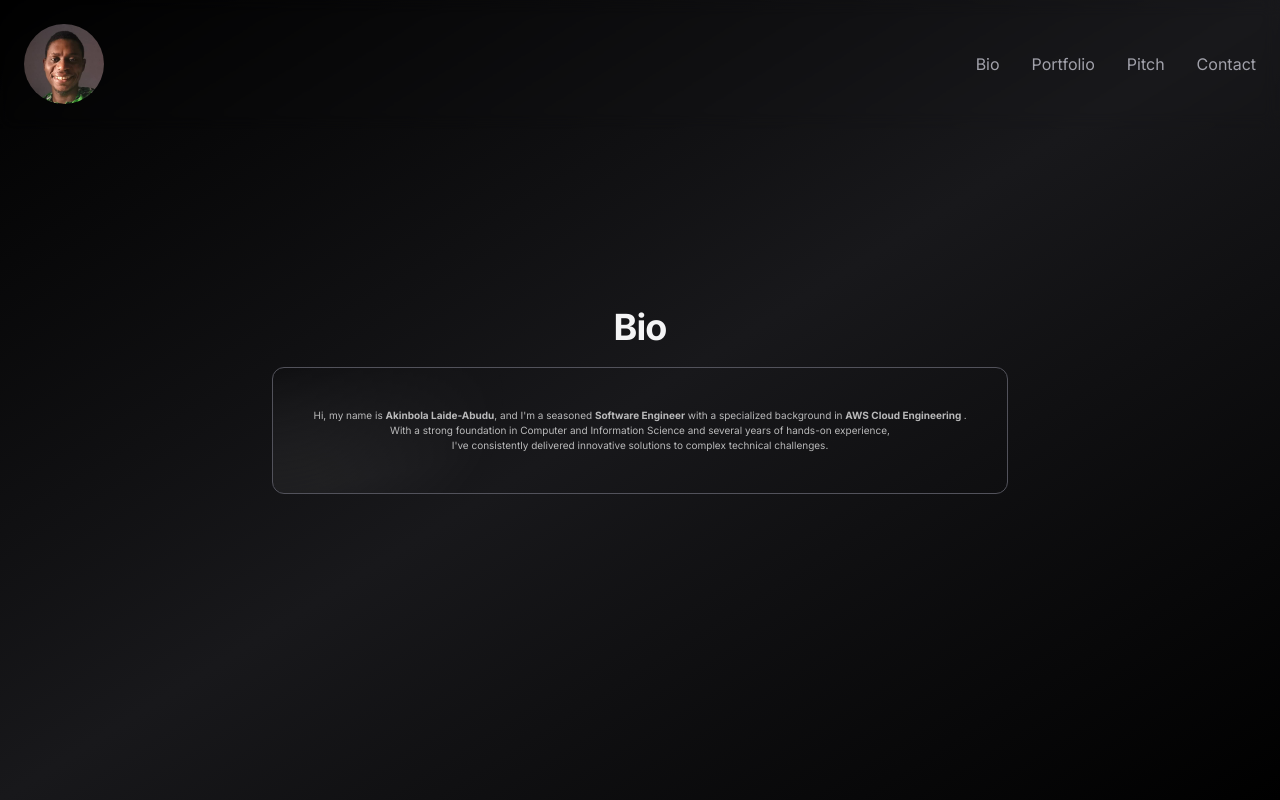
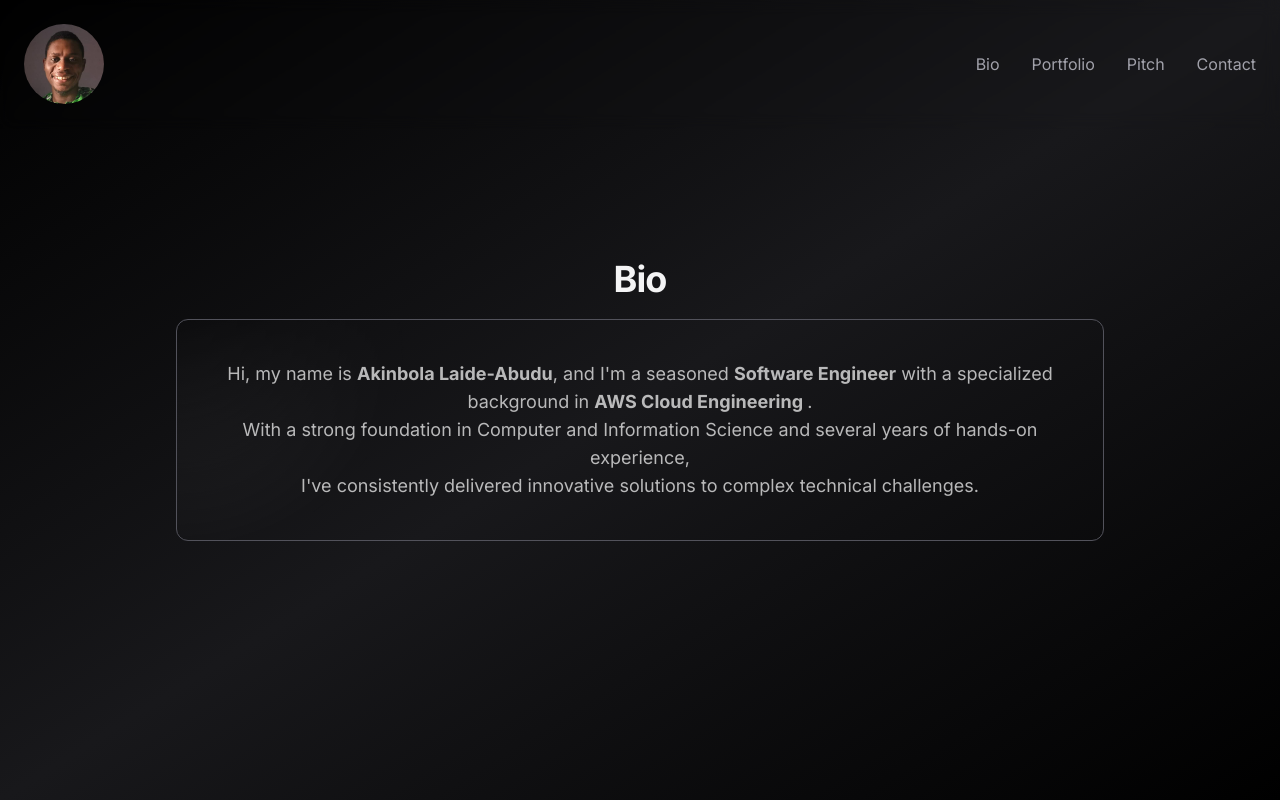
Before and after one commit to akinabudu/akiabudu-com-ng_chonark, a Next.js app: page /bio in a window 1280 px wide. Built offline with nearby package versions, Linux system fonts and the light colour scheme; no server answers; what tailwindcss-debug-screens would draw is missing.

Commit message:
Update: bio..

```diff
--- a/app/bio/page.tsx
+++ b/app/bio/page.tsx
@@ -17,7 +17,7 @@ export default function Page() {
 				</div>
         <Card>
           <div className=" m-5 md:m-10 text-center animate-fade-in">
-            <h2 className="text-[10px] md:text-md text-white/70 ">
+            <h2 className="text-[10px] md:text-lg text-white/70 ">
               Hi, my name is <span className="font-bold">Akinbola Laide-Abudu</span>, and I'm a seasoned <span className="font-bold">Software Engineer</span> {" "}
               with a specialized background in <span className="font-bold">AWS Cloud Engineering </span>.
               <br /> With a strong foundation in Computer and Information Science and several
```
